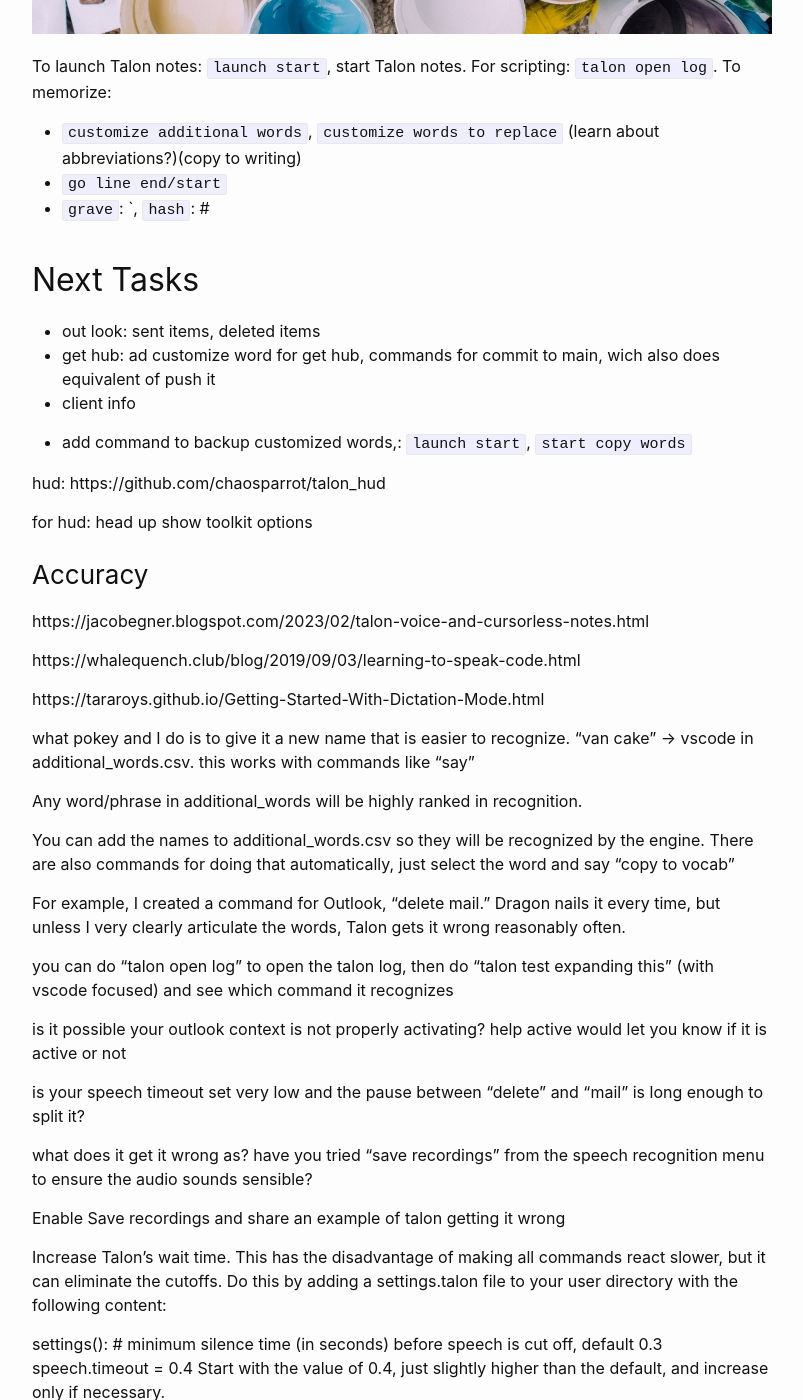
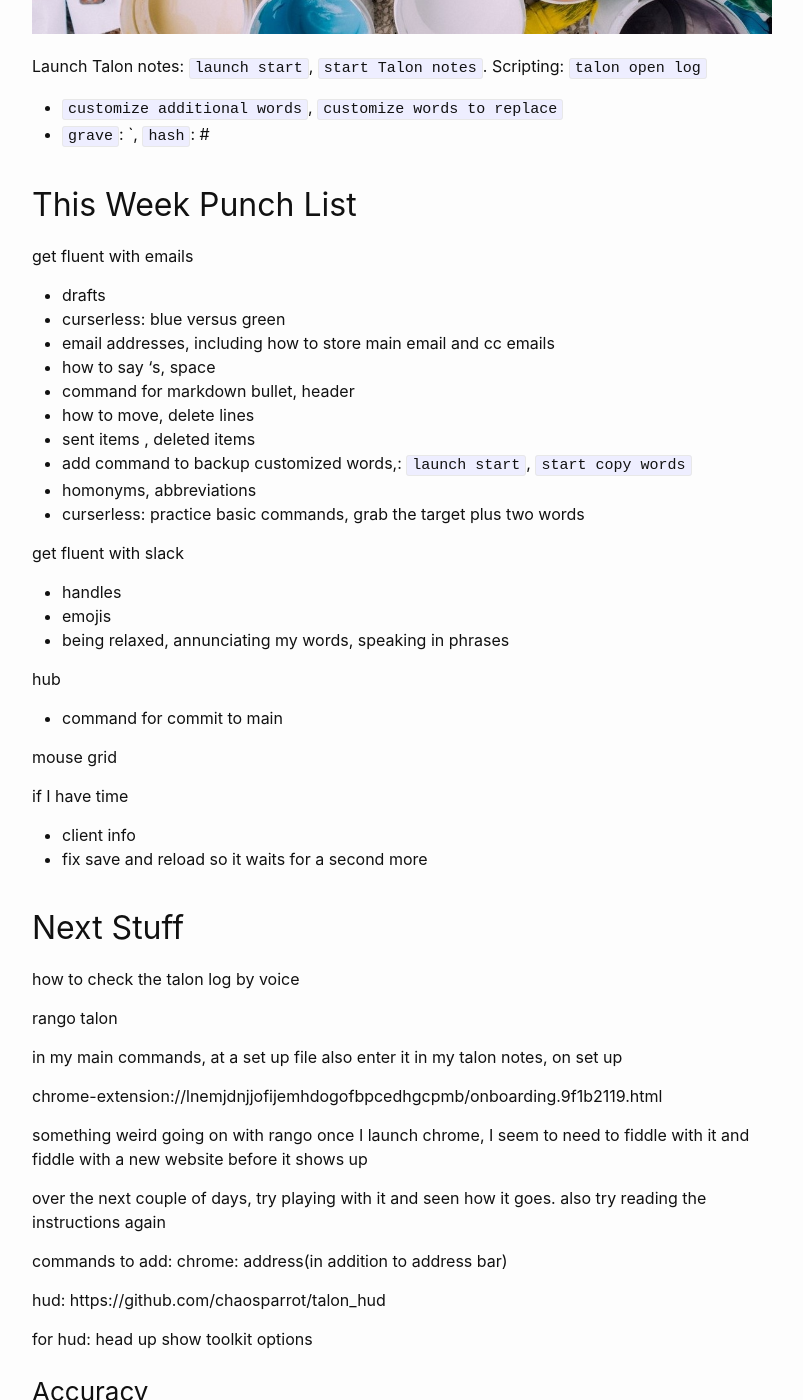
Before and after one commit to aschneiderman/talon-notes, a Jekyll site: the page built from pages/up-next.md, in a window 1280 px wide and 1400 px high, scrolled down 469 px. Shown: the whole window, without its empty margins (238-1041 px from the left). Built offline with Jekyll 4.4.1, drawn with Linux system fonts in a browser that asks for light colours.

Commit message:
cleanup punch list

```diff
--- a/pages/up-next.md
+++ b/pages/up-next.md
@@ -4,17 +4,64 @@ layout: content
 image: hand-paid-cans-36464-pxh2.jpg
 ---
 
- To launch Talon notes: `launch start`, start Talon notes.  For scripting: `talon open log`. To memorize:
-- `customize additional words`, `customize words to replace` (learn about abbreviations?)(copy to writing)
-- `go line end/start`
+Launch Talon notes: `launch start`, `start Talon notes`.  Scripting: `talon open log`
+- `customize additional words`, `customize words to replace`
 - `grave`: \`, `hash`: #
 
-##  Next Tasks
-- out look: sent items, deleted items
-- get hub: ad customize word for get hub, commands for commit to main, wich also does equivalent of push it
+
+
+## This Week Punch List
+
+get fluent with emails
+- drafts
+- curserless: blue versus green
+- email addresses, including how to store main email and cc emails
+- how to say 's, space
+- command for markdown bullet, header
+- how to move, delete lines
+- sent items , deleted items
+- add command to backup customized words,: `launch start`, `start copy words`
+- homonyms, abbreviations
+- curserless: practice basic commands, grab the target plus two words
+
+
+get fluent with slack
+- handles
+- emojis
+- being relaxed, annunciating my words, speaking in phrases
+
+hub
+- command for commit to main
+
+mouse grid
+
+if I have time
 - client info
+- fix save and reload so it waits for a second more
 
-- add command to backup customized words,: `launch start`, `start copy words`
+##  Next Stuff
+
+
+how to check the talon log by voice
+
+rango talon
+
+
+in my main commands, at a set up file
+also enter it in my talon notes, on set up
+
+chrome-extension://lnemjdnjjofijemhdogofbpcedhgcpmb/onboarding.9f1b2119.html
+
+something weird going on with rango
+once I launch chrome, I seem to need to fiddle with it and fiddle with a new website before it shows up
+
+over the next couple of days, try playing with it and seen how it goes. also try reading the instructions again
+
+commands to add:
+chrome:
+address(in addition to address bar)
+
+
 
 hud:
 https://github.com/chaosparrot/talon_hud
```
